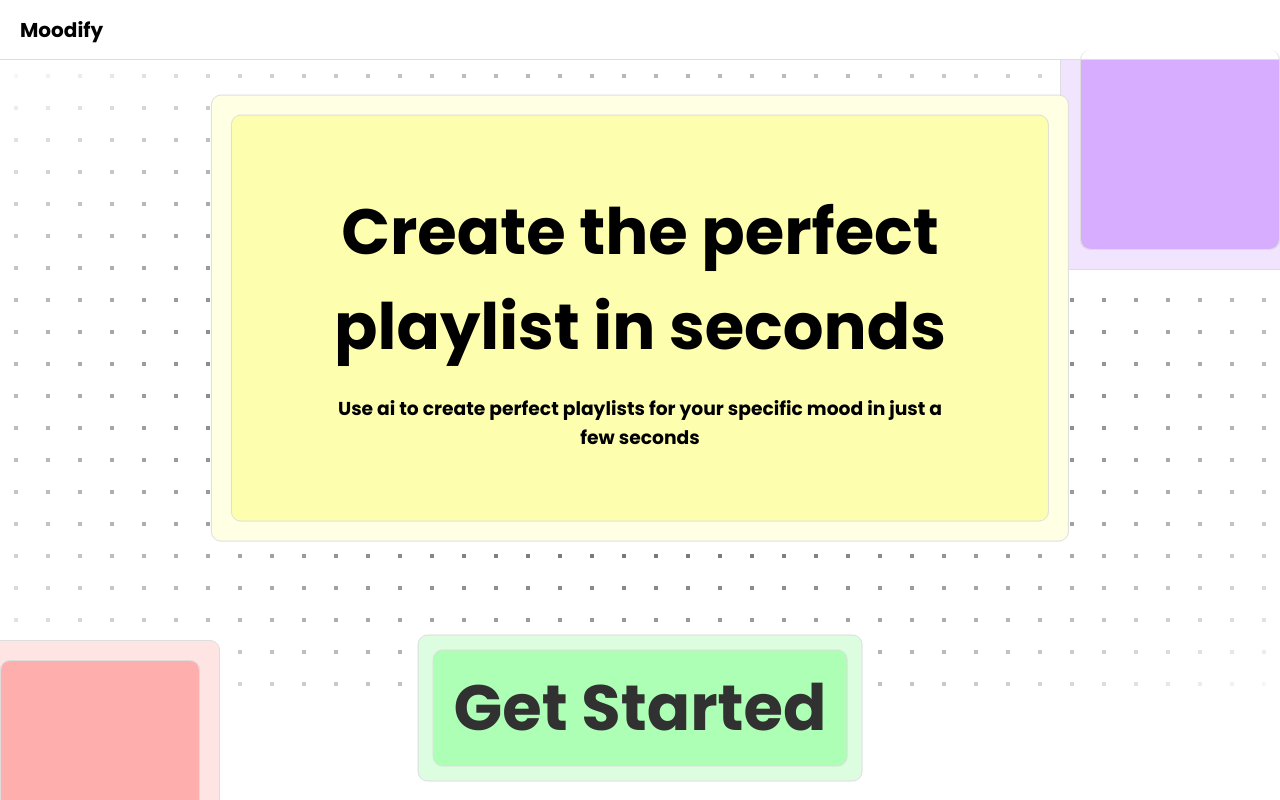
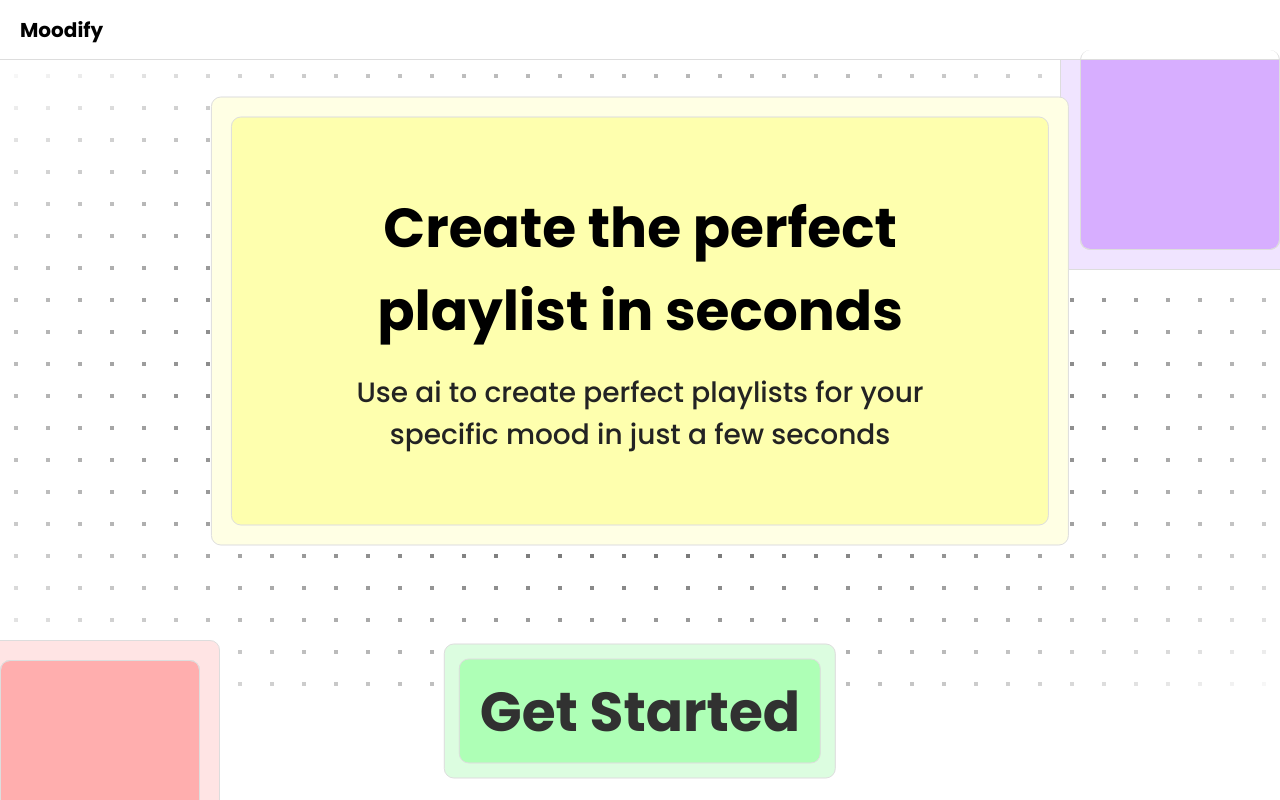
Before and after one commit to Meht4b/moodify, a React (Vite) app in the folder frontend/: page / in a window 1280 px wide. Built offline with nearby package versions, Linux system fonts and the light colour scheme.

Commit message:
changes to landing page

```diff
--- a/frontend/index.html
+++ b/frontend/index.html
@@ -4,7 +4,7 @@
     <meta charset="UTF-8" />
     <meta name="viewport" content="width=device-width, initial-scale=1.0" />
     <title>Moodify</title>
-    <link href="https://fonts.googleapis.com/css2?family=Poppins:wght@400;700&display=swap" rel="stylesheet">
+    <link href="https://fonts.googleapis.com/css2?family=Poppins:wght@100;200;300;400;500;600;700;800;900&display=swap" rel="stylesheet">
 
   </head>
   <body>
--- a/frontend/src/components/LandingPage.jsx
+++ b/frontend/src/components/LandingPage.jsx
@@ -17,7 +17,7 @@ const LandingPage = () => {
         </div>
 
         <div className="landing-page-cta std-box">
-            <button className='std-box'><h2>Get Started</h2></button>
+            <button className='std-box'><h1>Get Started</h1></button>
         </div>
         <div className='landing-page-grid'></div>
         <div className='landing-page-grid-mask'></div>
--- a/frontend/src/styles/LandingPage.css
+++ b/frontend/src/styles/LandingPage.css
@@ -28,7 +28,7 @@
     z-index: 2;
     display: flex;
     flex-direction: column;
-    width: 60%;
+    width: clamp(300px,60%,1000px);
 }
 
 .landing-page-content::before{
--- a/frontend/src/styles/index.css
+++ b/frontend/src/styles/index.css
@@ -6,12 +6,16 @@
 }
 
 h1{
-    font-size: clamp(30px,5vw,64px);
+    font-size: clamp(25px,5vw,55px);
 }
 
-h2{
-    font-size: clamp(30px,5vw,64px);
+h3{
+    font-size: clamp(18px,3vw,28px);
+    font-weight:500;
+    color: rgb(35, 35, 35);
 }
+
+
 
 .std-box{
     border-radius: 10px;
```
